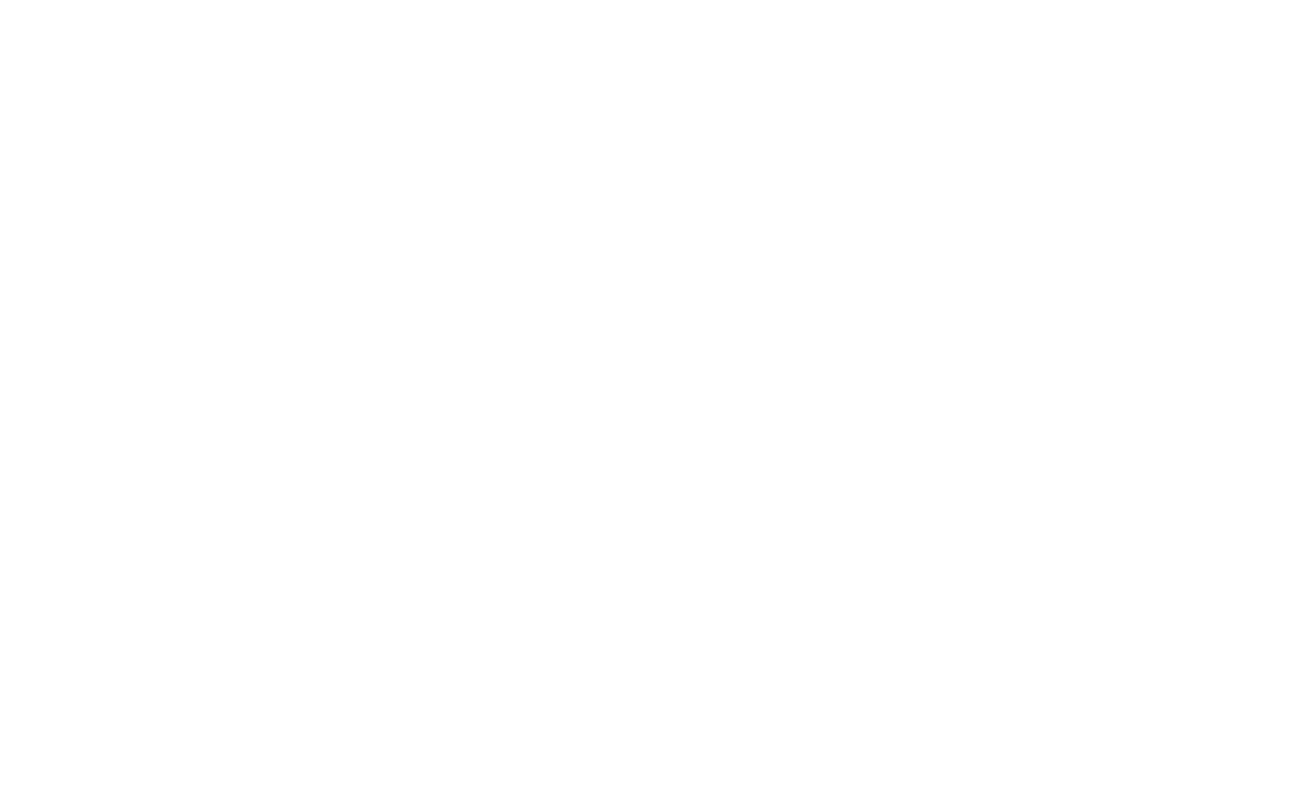
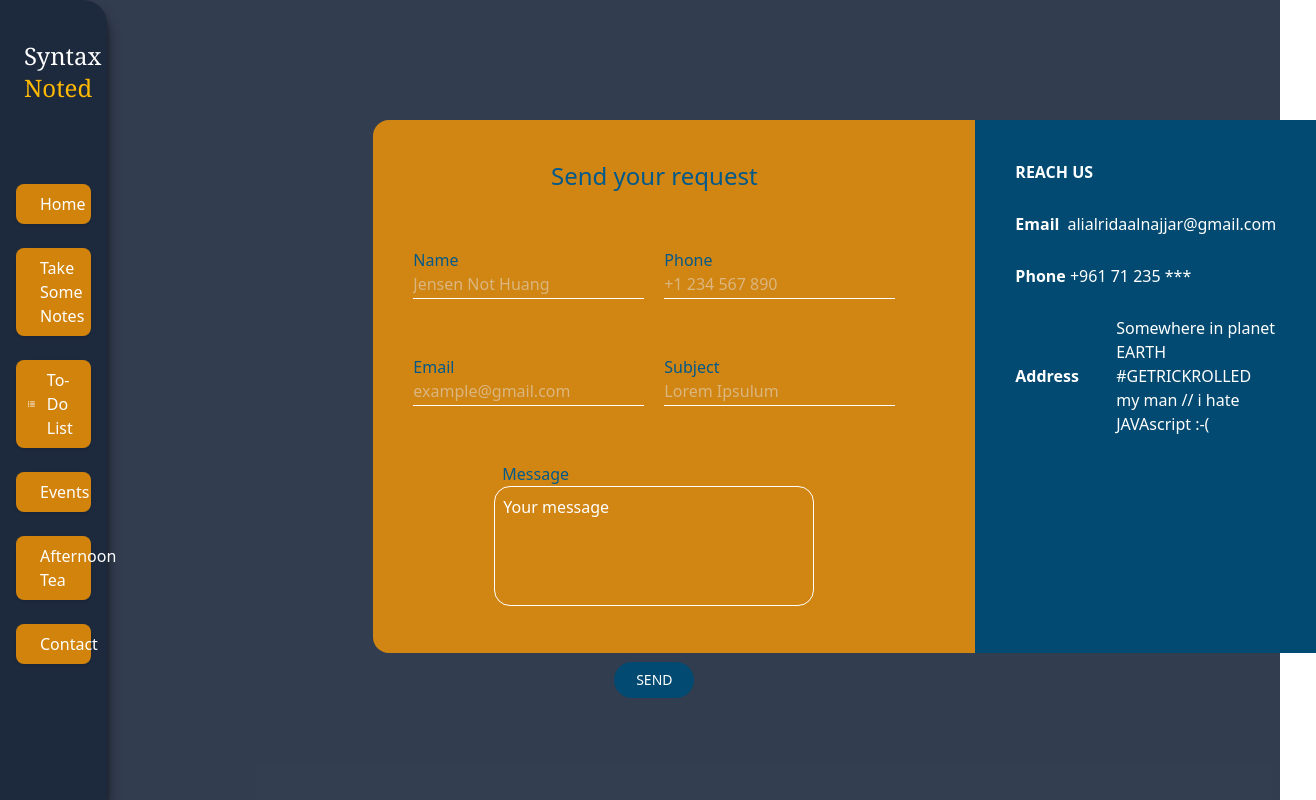
Before and after one commit to alialridaalnajjar/SyntaxNoted, a React (Vite) app: page /ContactPage in a window 1280 px wide. Before the commit this address had no page. Shown: the whole page, 1316 px wide, since content can reach past the window. Built offline with nearby package versions, Linux system fonts and the light colour scheme.

Commit message:
1.1v Added a Contact-Me Page and fixed some issues regarding the design.

```diff
--- a/index.html
+++ b/index.html
@@ -2,7 +2,7 @@
 <html lang="en">
   <head>
     <meta charset="UTF-8" />
-    <link rel="icon" type="image/svg+xml" href="/NotesApp/src/assets/SyntaxNotedImg.jpg" />
+    <link rel="icon" href="./src/assets/SyntaxNotedImg.jpg" />
     <meta name="viewport" content="width=device-width, initial-scale=1.0" />
     <title>Syntax Noted</title>
   </head>
--- a/src/App.tsx
+++ b/src/App.tsx
@@ -3,6 +3,7 @@ import "./App.css";
 import NoteTakingPage from "./pages/NoteTakingPage";
 import HomePage from "./pages/HomePage";
 import ToDoListPage from "./pages/ToDoListPage";
+import ContactPage from "./pages/ContactPage";
 
 
 function App() {
@@ -13,6 +14,7 @@ function App() {
           <Route path="/" element={<HomePage />} />
            <Route path="/NoteTakingPage" element={<NoteTakingPage />} />
            <Route path="/ToDoListPage" element={<ToDoListPage />} />
+            <Route path="/ContactPage" element={<ContactPage />} />
         </Routes>
       </BrowserRouter>
     </div>
--- a/src/components/Navbar.tsx
+++ b/src/components/Navbar.tsx
@@ -45,10 +45,11 @@ export default function Navbar() {
           <FaCoffee />
           <span className="hidden sm:inline">Afternoon Tea</span>
         </div>
+         <Link to="/ContactPage">
         <div className="flex items-center gap-3 bg-amber-500/80 hover:bg-amber-400 transition rounded-lg px-3 py-2 cursor-pointer shadow w-full">
           <FaEnvelope />
           <span className="hidden sm:inline">Contact</span>
-        </div>
+        </div></Link>
       </div>
     </nav>
   );
--- a/src/pages/ContactPage.tsx
+++ b/src/pages/ContactPage.tsx
@@ -1,16 +1,78 @@
-import React from 'react'
+import Navbar from "../components/Navbar";
 
 export default function ContactPage() {
   return (
-    <div>
-        <div>
+    <div className="h-screen flex flex-row bg-cover justify-between bg-slate-800/90 text-white caret-transparent ">
+      <Navbar />
+      <div className="bg-amber-500/78 h-2/3 w-1/2 mt-30 rounded-2xl flex flex-row justify-between">
+        <div className=" flex flex-col  items-center  gap-14  p-10 mr-10 w-full ">
+          <h1 className="text-2xl text-sky-800">Send your request</h1>
 
+          <div className=" gap-5 flex flex-row justify-between ">
+            <div className="gap-1 ">
+              <h1 className="text-sky-800">Name</h1>
+              <input
+                type="text"
+                placeholder="Jensen Not Huang "
+                className="
+                    text-gray-200   pb-0.5      focus:outline-none focus:caret-gray-200  border-none"
+              />
+              <hr />
+            </div>
 
+            <div className="gap-1">
+              <h1  className="text-sky-800">Phone</h1>
+              <input
+                type="text"
+                placeholder="+1 234 567 890"
+                className="
+                    text-gray-200   pb-0.5      focus:outline-none focus:caret-gray-200  border-none"
+              />
+              <hr />
+            </div>
+          </div>
 
+          <div className=" gap-5 flex flex-row justify-between ">
+            <div className="gap-1 ">
+              <h1  className="text-sky-800">Email</h1>
+              <input
+                type="text"
+                placeholder="example@gmail.com "
+                className="
+                    text-gray-200   pb-0.5      focus:outline-none focus:caret-gray-200 border-none"
+              />
+              <hr />
+            </div>
+
+            <div className="gap-1">
+              <h1  className="text-sky-800">Subject</h1>
+              <input
+                type="text"
+                placeholder="Lorem Ipsulum"
+                className="
+                    text-gray-200   pb-0.5      focus:outline-none focus:caret-gray-200  border-none"
+              />
+              <hr />
+            </div>
+          </div>
+          <div className="gap-1">
+            <h1 className="ml-2 text-sky-800">Message</h1>
+            <div contentEditable className="h-30 w-80 focus:outline-none border-1 rounded-2xl focus:caret-gray-200 p-2"  > Your message</div>
+          </div>
+          <button className=" rounded-3xl bg-sky-900 text-sm w-20 p-2 hover:cursor-pointer ">SEND</button>
         </div>
 
-
-
+        <div className="flex flex-col p-10 bg-sky-900 gap-7">
+          <h1 className="font-bold">REACH US</h1>
+          <div className="w-full flex gap-2"> <span className="font-bold">Email </span>{"     "} alialridaalnajjar@gmail.com </div>
+          <span className="w-full"><span className="font-bold">Phone</span>{"     "} +961 71 235 *** </span>
+          <div className="flex flex-row justify-between gap-2">
+            <div className="flex flex-row justify-center items-center font-bold " >Address</div>
+            <p className="max-w-40">Somewhere in planet EARTH #GETRICKROLLED my man // i hate JAVAscript :-( </p>
+          </div>
+        </div>
+      </div>
+      <div></div>
     </div>
-  )
+  );
 }
```
Also changed, not shown: 1 other file (tests, documents, lock files or other folders).
